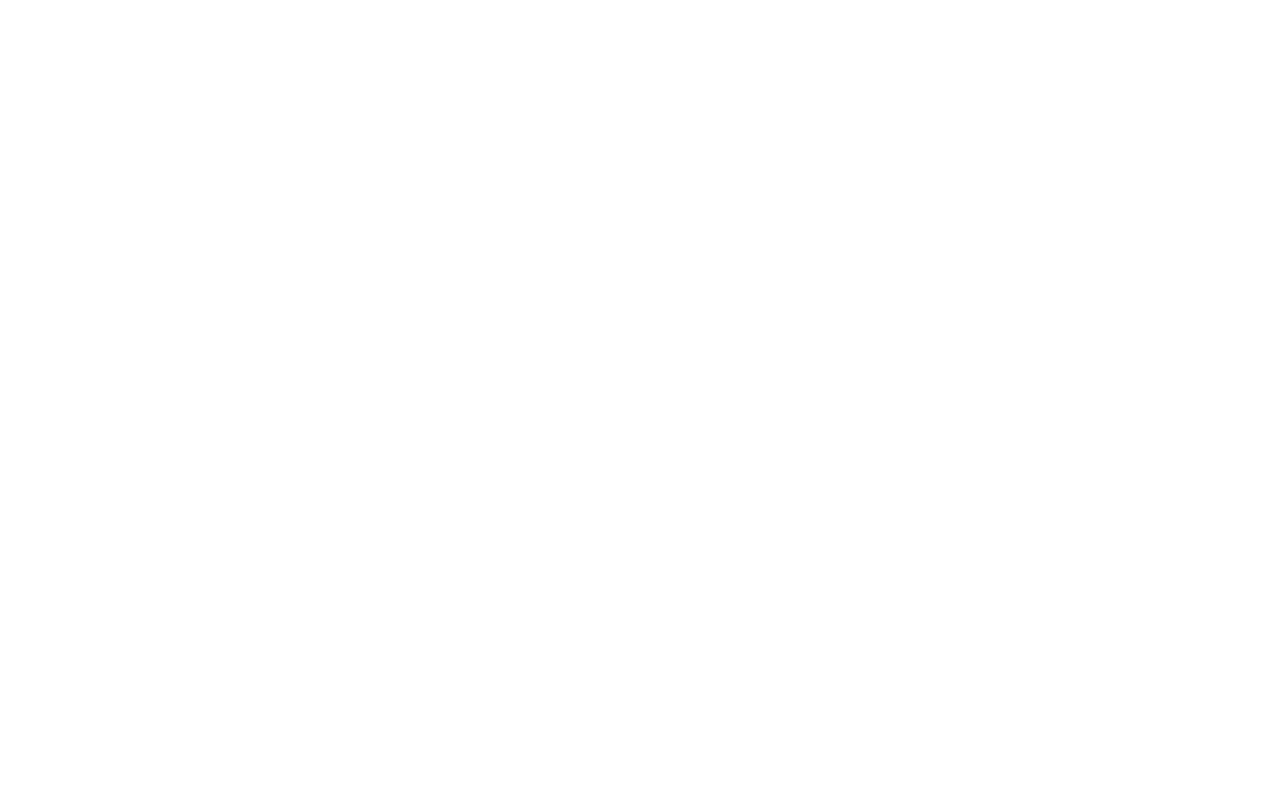
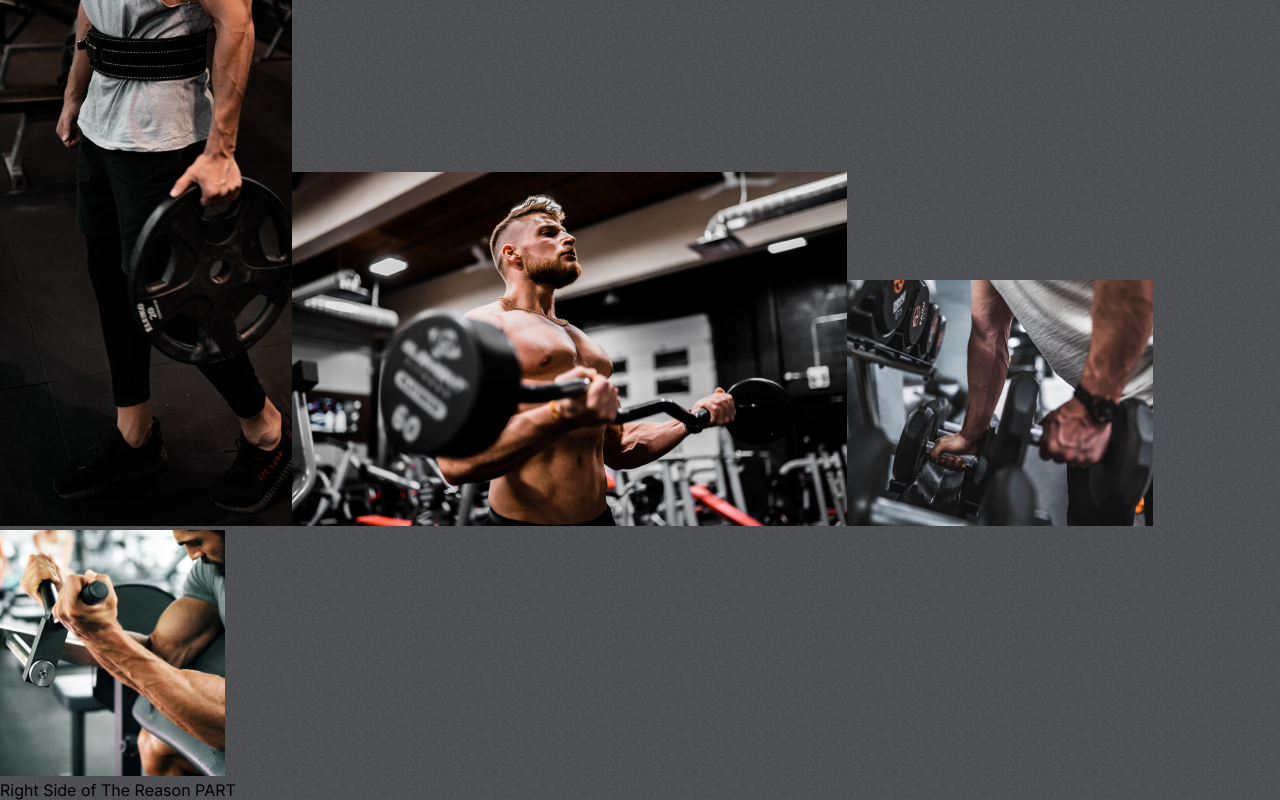
Before and after one commit to 404Bappy/FitnessRevolution-APP, a React (Create React App) app: page / in a window 1280 px wide. Shown: the part 1577-2377 px from the top of the page. Before the commit the page ends 1171 px from the top, so only its background shows below. Built offline with nearby package versions, Linux system fonts and the light colour scheme.

Commit message:
first commit

```diff
--- a/src/App.js
+++ b/src/App.js
@@ -1,11 +1,13 @@
 import "./App.css";
 import Hero from "./Components/Hero/Hero";
 import Programs from "./Components/Programs/Programs";
+import Reasons from "./Components/Reasons/Reasons";
 function App() {
   return (
     <div className="App">
       <Hero />
       <Programs />
+      <Reasons />
     </div>
   );
 }
--- /dev/null
+++ b/src/Components/Reasons/Reasons.js
@@ -0,0 +1,23 @@
+import React from "react";
+import image1 from "../../assets/image1.png";
+import image2 from "../../assets/image2.png";
+import image3 from "../../assets/image3.png";
+import image4 from "../../assets/image4.png";
+import "./Reasons.css";
+
+const Reasons = () => {
+  return (
+    <div className="Reasons" id="Reasons">
+      <div className="Reason-Left">
+        <img src={image1} alt="" />
+        <img src={image2} alt="" />
+        <img src={image3} alt="" />
+        <img src={image4} alt="" />
+      </div>
+
+      <div className="Reason-Right">Right Side of The Reason PART</div>
+    </div>
+  );
+};
+
+export default Reasons;
```
Also changed, not shown: src/Components/Reasons/Reasons.css (added).
